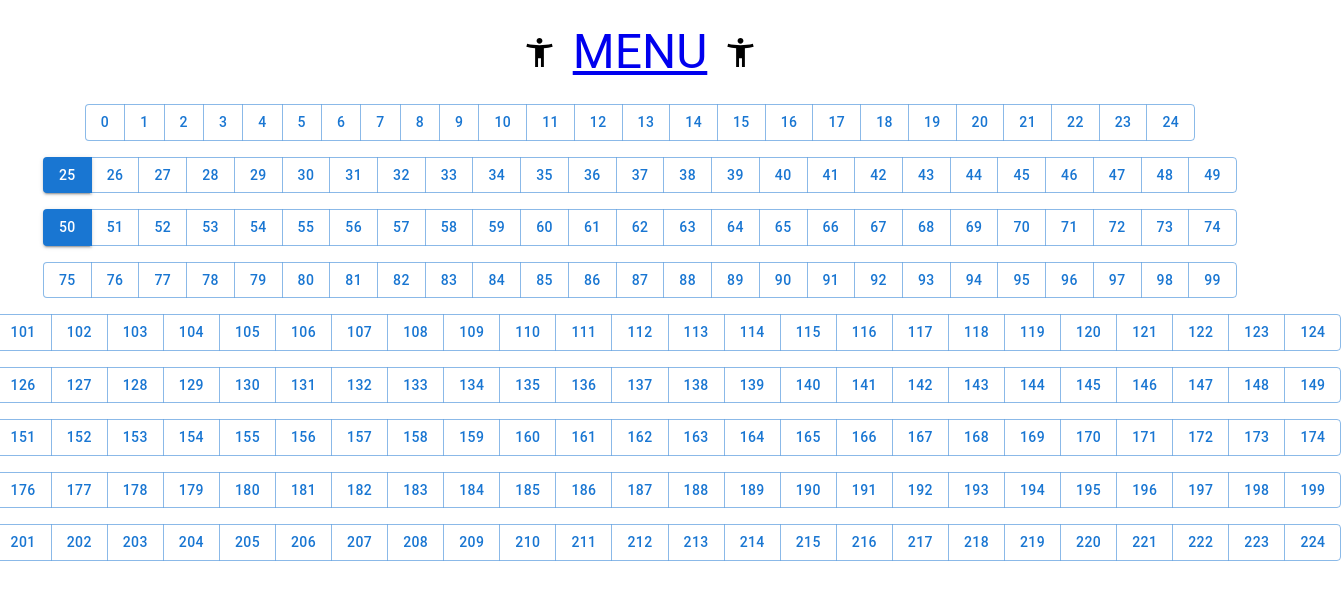
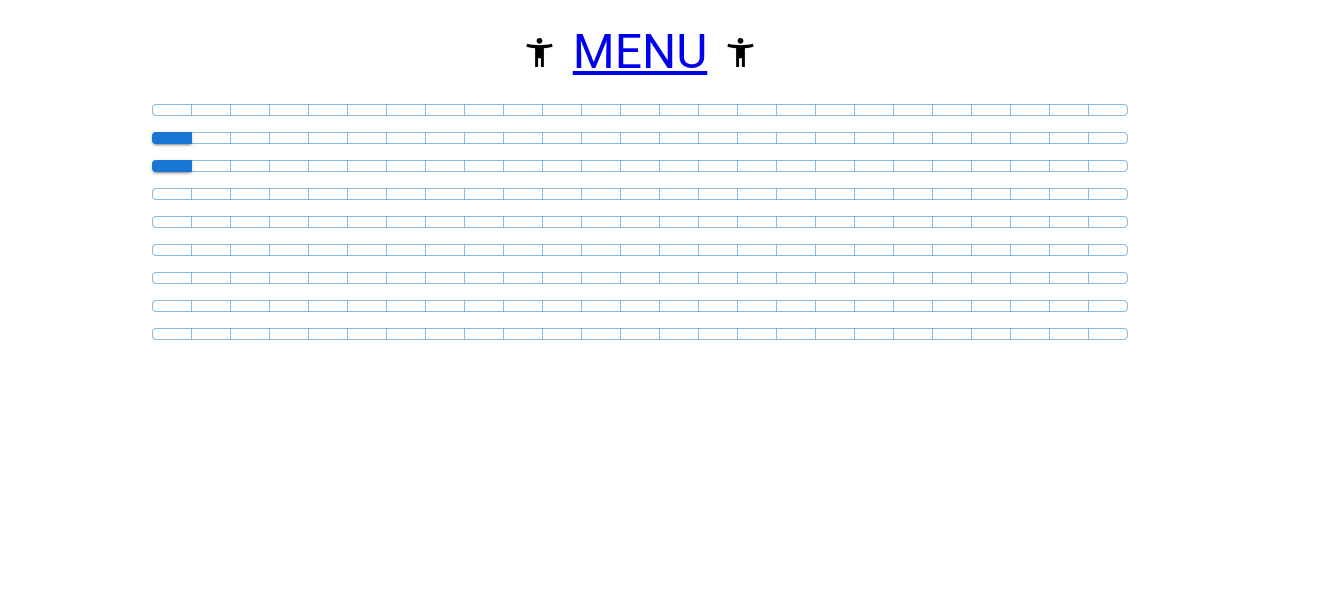
Before and after one commit to ElRoulioKFC/floflow, a React (Vite) app: page /enigme3 in a window 1280 px wide. Shown: the top 600 px of the page, 1341 px wide, since content can reach past the window. Built offline with nearby package versions, Linux system fonts and the light colour scheme.

Commit message:
add fin enigme3

```diff
--- a/src/Pages/EnigmeTrois.tsx
+++ b/src/Pages/EnigmeTrois.tsx
@@ -25,7 +25,7 @@ export function EnigmeTrois() {
                         }
                     }}
                 >
-                    {i}
+                    {"   "}
                 </Button>
             );
         }
@@ -133,7 +133,7 @@ export function EnigmeTrois() {
             </Box>
             <div>
                 <p>
-                    {testF() ? <Typography variant="h4">  BRAVO tu as trouvé</Typography> : <></>}
+                    {testF() ? <Typography variant="h4">  Le crime s'est déroulé dans le bâtiment fib(6)</Typography> : <></>}
                     <a hidden href="https://bit.ly/responseToEnigma">
                     </a>
                 </p>
```
